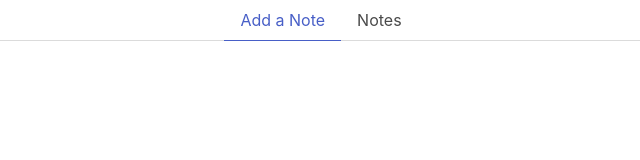
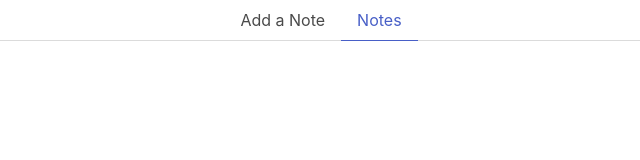
Before and after one commit to amsu21/notes-application, a website: page index2.html in a window 1280 px wide. Shown: the whole page, without its empty margins (319-959 px from the left). Drawn offline with nearby package versions, Linux system fonts and the light colour scheme.

Commit message:
Changed nav tabs

```diff
--- a/index2.html
+++ b/index2.html
@@ -14,8 +14,8 @@
   <body>
     <div class="tabs is-centered">
       <ul>
-        <li class="is-active"><a>Add a Note</a></li>
-        <li><a>Notes</a></li>
+        <li><a>Add a Note</a></li>
+        <li class="is-active"><a>Notes</a></li>
       </ul>
     </div>
   </body>
```
